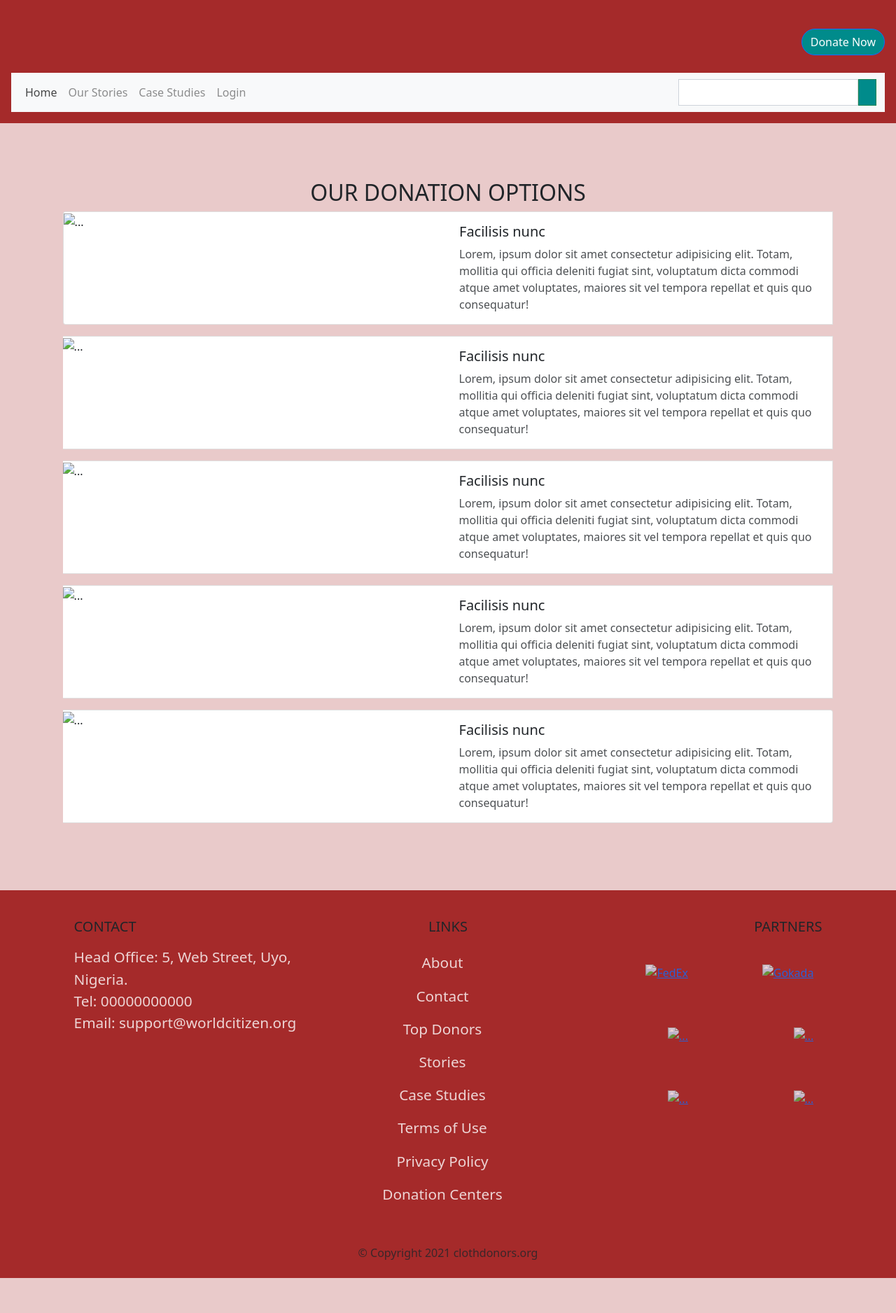
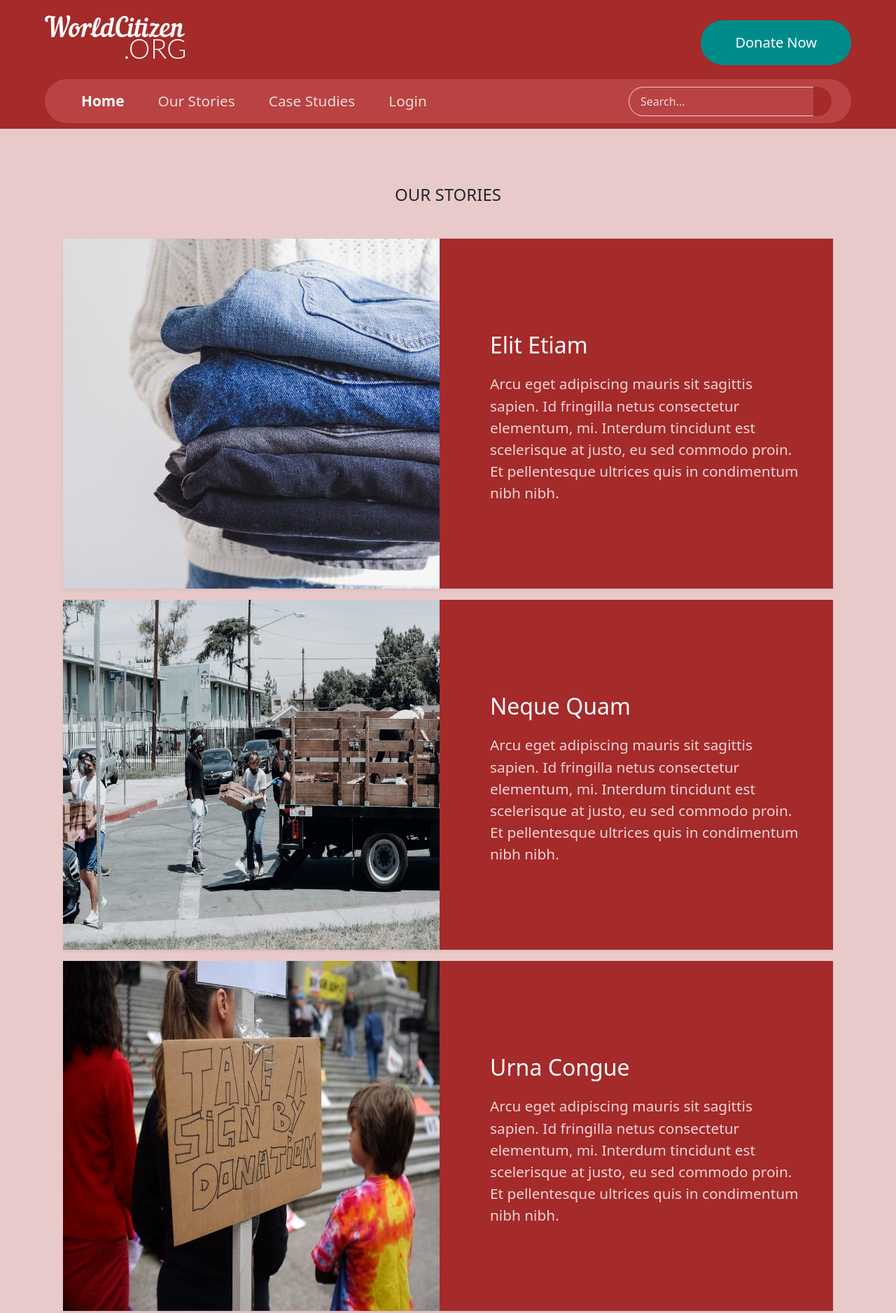
Before and after one commit to isonguyom/world-citizen, a website: page pages/stories.html in a window 1280 px wide. Shown: the top 1876 px of the page at 70% size. Before the commit the page ends 1826 px from the top, so only its background shows below. Drawn offline with nearby package versions, Linux system fonts and the light colour scheme; files that its build step writes are made by us from their sources; some icons are missing.

Commit message:
modified pages

```diff
--- a/pages/stories.html
+++ b/pages/stories.html
@@ -15,20 +15,21 @@
     <!-- Bootstrap CSS -->
     <link href="https://cdn.jsdelivr.net/npm/bootstrap@5.0.1/dist/css/bootstrap.min.css" rel="stylesheet"
         integrity="sha384-+0n0xVW2eSR5OomGNYDnhzAbDsOXxcvSN1TPprVMTNDbiYZCxYbOOl7+AMvyTG2x" crossorigin="anonymous">
-    <link rel="stylesheet" href="./css/style.css">
+    <link rel="stylesheet" href="../css/style.css">
     <title>World Cititzen</title>
 </head>
 
 <body>
 
-    <header class="primary-bg w-100 py-3 px-3">
-        <div class="d-flex justify-content-between align-items-center mb-3 pt-3">
-            <a class="navbar-brand w-25 mb-3 d-block text-" href="#">
-                <img src="./images/logo.png" alt="" class="align-text-top w-100">
+    <header class="header w-100 py-2">
+        <div class="d-flex justify-content-between align-items-center mb-2 pt-2">
+            <a class="navbar-brand w-25 mb-3 d-block" href="index.html">
+                <img src="../images/logo.png" alt="logo" class="align-text-top">
             </a>
-            <a href="#" class="btn btn-primary">Donate Now</a>
+            <a href="./pages/donation-options.html" class="btn btn-lg px-3 px-md-5 py-3 text-decoration-none">Donate
+                Now</a>
         </div>
-        <nav class="navbar navbar-expand-lg navbar-light bg-light">
+        <nav class="navbar navbar-expand-lg navbar-dark py-2 custom-navbar px-3">
             <div class="container-fluid">
                 <button class="navbar-toggler" type="button" data-bs-toggle="collapse"
                     data-bs-target="#navbarSupportedContent" aria-controls="navbarSupportedContent"
@@ -37,23 +38,24 @@
                 </button>
                 <div class="collapse navbar-collapse" id="navbarSupportedContent">
                     <ul class="navbar-nav me-auto mb-2 mb-lg-0">
-                        <li class="nav-item">
-                            <a class="nav-link active" aria-current="page" href="#">Home</a>
+                        <li class="nav-item px-3">
+                            <a class="nav-link active fw-bold text-decoration-none text-white" aria-current="page"
+                                href="index.html">Home</a>
                         </li>
-                        <li class="nav-item">
-                            <a class="nav-link" href="#">Our Stories</a>
+                        <li class="nav-item px-3">
+                            <a class="nav-link text-decoration-none text-white" href="#">Our Stories</a>
                         </li>
-                        <li class="nav-item">
-                            <a class="nav-link" href="#">Case Studies</a>
+                        <li class="nav-item px-3">
+                            <a class="nav-link text-decoration-none text-white" href="#">Case Studies</a>
                         </li>
-                        <li class="nav-item">
-                            <a class="nav-link" href="#">Login</a>
+                        <li class="nav-item px-3">
+                            <a class="nav-link text-decoration-none text-white" href="#">Login</a>
                         </li>
                     </ul>
                     <form class="d-flex">
-                        <input class="form-control rounded-0" type="search" placeholder="Search..." aria-label="Search">
-                        <button class="btn btn-outline-success d-flex rounded-0" type="submit"><i
-                                class="im im-magnifier"></i>
+                        <input class="form-control bg-transparent px-3 py-2 search-input" type="search"
+                            placeholder="Search..." aria-label="Search">
+                        <button class="btn d-flex align-items-center py-2" type="submit"><i class="im im-magnifier"></i>
                         </button>
                     </form>
                 </div>
@@ -62,100 +64,100 @@
     </header>
 
     <main>
+
         <section class="container-fluid">
-            <h2 class="text-uppercase text-center">our donation options</h2>
+            <h4 class="text-uppercase mb-5 text-center">our Stories</h4>
             <div class="card-group flex-column">
-                <div class="card mb-3 w-100">
-                    <div class="row g-0">
-                        <div class="col-md-6">
-                            <img src="./images/maude-frederique-lavoie-EDSTj4kCUcw-unsplash.jpg" class="w-100"
-                                alt="...">
+                <div class="card mb-3 w-100 primary-bg shadow-sm card2 border-0">
+                    <div class="row align-items-center ">
+                        <div class="col-sm-6 card2-img">
+                            <img src="../images/Elit Etiam.jpg" class="w-100" alt="Elit Etiam">
                         </div>
-                        <div class="col-md-6">
-                            <div class="card-body">
-                                <h5 class="card-title">Facilisis nunc</h5>
+                        <div class="col-sm-6">
+                            <div class="card-body px-lg-5">
+                                <h5 class="card-title text-capitalize">Elit etiam</h5>
                                 <p class="card-text">
-                                    Lorem, ipsum dolor sit amet consectetur adipisicing elit. Totam, mollitia qui
-                                    officia deleniti fugiat
-                                    sint, voluptatum dicta commodi atque amet voluptates, maiores sit vel tempora
-                                    repellat et quis quo
-                                    consequatur!
+                                    Arcu eget adipiscing mauris sit sagittis sapien. Id fringilla netus consectetur
+                                    elementum, mi.
+                                    Interdum tincidunt est scelerisque at justo, eu sed commodo proin. Et pellentesque
+                                    ultrices quis in
+                                    condimentum nibh nibh.
                                 </p>
                             </div>
                         </div>
                     </div>
                 </div>
-                <div class="card mb-3 w-100">
-                    <div class="row g-0">
-                        <div class="col-md-6">
-                            <img src="./images/joel-muniz-BErJJL_KsjA-unsplash.jpg" class="w-100" alt="...">
+                <div class="card mb-3 w-100 primary-bg shadow-sm card2 border-0">
+                    <div class="row align-items-center">
+                        <div class="col-sm-6 card2-img">
+                            <img src="../images/Neque Quam.jpg" class="w-100" alt="Neque Quam">
                         </div>
-                        <div class="col-md-6">
-                            <div class="card-body">
-                                <h5 class="card-title">Facilisis nunc</h5>
+                        <div class="col-sm-6">
+                            <div class="card-body px-lg-5">
+                                <h5 class="card-title text-capitalize">Neque quam</h5>
                                 <p class="card-text">
-                                    Lorem, ipsum dolor sit amet consectetur adipisicing elit. Totam, mollitia qui
-                                    officia deleniti fugiat
-                                    sint, voluptatum dicta commodi atque amet voluptates, maiores sit vel tempora
-                                    repellat et quis quo
-                                    consequatur!
+                                    Arcu eget adipiscing mauris sit sagittis sapien. Id fringilla netus consectetur
+                                    elementum, mi.
+                                    Interdum tincidunt est scelerisque at justo, eu sed commodo proin. Et pellentesque
+                                    ultrices quis in
+                                    condimentum nibh nibh.
                                 </p>
                             </div>
                         </div>
                     </div>
                 </div>
-                <div class="card mb-3 w-100">
-                    <div class="row g-0">
-                        <div class="col-md-6">
-                            <img src="./images/akshay-chauhan-CsLWTb7gQDQ-unsplash.jpg" class="w-100" alt="...">
+                <div class="card mb-3 w-100 primary-bg shadow-sm card2 border-0">
+                    <div class="row align-items-center">
+                        <div class="col-sm-6 card2-img">
+                            <img src="../images/Urna Congue.jpg" class="w-100" alt="Urna Congue">
                         </div>
-                        <div class="col-md-6">
-                            <div class="card-body">
-                                <h5 class="card-title">Facilisis nunc</h5>
+                        <div class="col-sm-6">
+                            <div class="card-body px-lg-5">
+                                <h5 class="card-title text-capitalize">Urna congue</h5>
                                 <p class="card-text">
-                                    Lorem, ipsum dolor sit amet consectetur adipisicing elit. Totam, mollitia qui
-                                    officia deleniti fugiat
-                                    sint, voluptatum dicta commodi atque amet voluptates, maiores sit vel tempora
-                                    repellat et quis quo
-                                    consequatur!
+                                    Arcu eget adipiscing mauris sit sagittis sapien. Id fringilla netus consectetur
+                                    elementum, mi.
+                                    Interdum tincidunt est scelerisque at justo, eu sed commodo proin. Et pellentesque
+                                    ultrices quis in
+                                    condimentum nibh nibh.
                                 </p>
                             </div>
                         </div>
                     </div>
                 </div>
-                <div class="card mb-3 w-100">
-                    <div class="row g-0">
-                        <div class="col-md-6">
-                            <img src="./images/akshay-chauhan-CsLWTb7gQDQ-unsplash.jpg" class="w-100" alt="...">
+                <div class="card mb-3 w-100 primary-bg shadow-sm card2 border-0">
+                    <div class="row align-items-center">
+                        <div class="col-sm-6 card2-img">
+                            <img src="../images/Neque Quam.jpg" class="w-100" alt="Neque Quam">
                         </div>
-                        <div class="col-md-6">
-                            <div class="card-body">
-                                <h5 class="card-title">Facilisis nunc</h5>
+                        <div class="col-sm-6">
+                            <div class="card-body px-lg-5">
+                                <h5 class="card-title text-capitalize">Neque quam</h5>
                                 <p class="card-text">
-                                    Lorem, ipsum dolor sit amet consectetur adipisicing elit. Totam, mollitia qui
-                                    officia deleniti fugiat
-                                    sint, voluptatum dicta commodi atque amet voluptates, maiores sit vel tempora
-                                    repellat et quis quo
-                                    consequatur!
+                                    Arcu eget adipiscing mauris sit sagittis sapien. Id fringilla netus consectetur
+                                    elementum, mi.
+                                    Interdum tincidunt est scelerisque at justo, eu sed commodo proin. Et pellentesque
+                                    ultrices quis in
+                                    condimentum nibh nibh.
                                 </p>
                             </div>
                         </div>
                     </div>
                 </div>
-                <div class="card mb-3 w-100">
-                    <div class="row g-0">
-                        <div class="col-md-6">
-                            <img src="./images/akshay-chauhan-CsLWTb7gQDQ-unsplash.jpg" class="w-100" alt="...">
+                <div class="card mb-3 w-100 primary-bg shadow-sm card2 border-0">
+                    <div class="row align-items-center">
+                        <div class="col-sm-6 card2-img">
+                            <img src="../images/Urna Congue.jpg" class="w-100" alt="Urna Congue">
                         </div>
-                        <div class="col-md-6">
-                            <div class="card-body">
-                                <h5 class="card-title">Facilisis nunc</h5>
+                        <div class="col-sm-6">
+                            <div class="card-body px-lg-5">
+                                <h5 class="card-title text-capitalize">Urna congue</h5>
                                 <p class="card-text">
-                                    Lorem, ipsum dolor sit amet consectetur adipisicing elit. Totam, mollitia qui
-                                    officia deleniti fugiat
-                                    sint, voluptatum dicta commodi atque amet voluptates, maiores sit vel tempora
-                                    repellat et quis quo
-                                    consequatur!
+                                    Arcu eget adipiscing mauris sit sagittis sapien. Id fringilla netus consectetur
+                                    elementum, mi.
+                                    Interdum tincidunt est scelerisque at justo, eu sed commodo proin. Et pellentesque
+                                    ultrices quis in
+                                    condimentum nibh nibh.
                                 </p>
                             </div>
                         </div>
@@ -170,14 +172,14 @@
             <div class="card-group">
                 <div class="card bg-transparent border-0 mb-3">
                     <div class="card-body">
-                        <h5 class="card-title text-uppercase text-dark mb-3">Contact</h5>
+                        <h5 class="card-title text-uppercase text-white mb-3">Contact</h5>
                         <address>
                             Head Office: 5, Web
                             Street, Uyo, Nigeria. <br>
                             Tel: 00000000000 <br>
                             Email: support@worldcitizen.org
                         </address>
-                        <nav class="nav mt-3">
+                        <nav class="nav mt-4 mt-sm-5 social-nav">
                             <a class="nav-link ps-0 text-white" href="#"><i class="im im-twitter"></i></a>
                             <a class="nav-link text-white" href="#"><i class="im im-instagram"></i></a>
                             <a class="nav-link text-white" href="#"><i class="im im-facebook"></i></a>
@@ -187,7 +189,7 @@
                 </div>
                 <div class="card bg-transparent border-0 mb-3 text-sm-center">
                     <div class="card-body">
-                        <h5 class="card-title text-uppercase text-dark mb-3">Links</h5>
+                        <h5 class="card-title text-uppercase text-white mb-3">Links</h5>
                         <nav class="nav flex-column">
                             <a class="nav-link text-white ps-0" href="#">About</a>
                             <a class="nav-link text-white ps-0" href="#">Contact</a>
@@ -202,36 +204,37 @@
                 </div>
                 <div class="card bg-transparent border-0 text-sm-end">
                     <div class="card-body">
-                        <h5 class="card-title text-uppercase text-dark mb-3">Partners</h5>
+                        <h5 class="card-title text-uppercase text-white mb-3">Partners</h5>
                         <div class="row">
                             <div class="col-6 p-3 p-lg-4 mb-md-3">
                                 <a href="#">
-                                    <img class="w-75" src="./images/path4.png" alt="FedEx">
+                                    <img class="w-75" src="../images/fedex.png" alt="FedEx">
                                 </a>
                             </div>
                             <div class="col-6 p-3 p-lg-4 mb-md-3">
                                 <a href="#">
-                                    <img class="w-75" src="./images/Shape.png" alt="Gokada">
+                                    <img class="w-75" src="../images/gokada.png" alt="Gokada">
                                 </a>
                             </div>
                             <div class="col-6 p-3 p-lg-4 mb-md-3">
                                 <a href="#">
-                                    <img class="w-75" src="./images/Layer_2_1_.png" alt="...">
+                                    <img class="w-75" src="../images/wash-junkie.png" alt="Walkie junkie">
                                 </a>
                             </div>
                             <div class="col-6 p-3 p-lg-4 mb-md-3">
                                 <a href="#">
-                                    <img class="w-75" src="./images/image.png" alt="...">
+                                    <img class="w-75" src="../images/aystitches.png" alt="aystitches">
                                 </a>
                             </div>
                             <div class="col-6 p-3 p-lg-4 mb-md-3">
                                 <a href="#">
-                                    <img class="w-75" src="./images/image (1).png" alt="...">
+                                    <img class="w-75" src="../images/nigeria-good-people-great-nation.png"
+                                        alt="good people great nation">
                                 </a>
                             </div>
                             <div class="col-6 p-3 p-lg-4 mb-md-3">
                                 <a href="#">
-                                    <img class="w-50" src="./images/image (2).png" alt="...">
+                                    <img class="w-50" src="../images/nigeria-coat-of-arm.png" alt="nigeria coat of arm">
                                 </a>
                             </div>
                         </div>
@@ -240,10 +243,9 @@
             </div>
         </section>
         <section class="container-fluid py-2">
-            <p class="text-center text-dark">© Copyright 2021 clothdonors.org</p>
+            <p class="text-center text-white copyright">© Copyright 2021 worldcitizen.org</p>
         </section>
     </footer>
-
 
 
 
@@ -251,8 +253,6 @@
     <script src="https://cdn.jsdelivr.net/npm/bootstrap@5.0.1/dist/js/bootstrap.bundle.min.js"
         integrity="sha384-gtEjrD/SeCtmISkJkNUaaKMoLD0//ElJ19smozuHV6z3Iehds+3Ulb9Bn9Plx0x4"
         crossorigin="anonymous"></script>
-
-
 </body>
 
 </html>
```
Also changed, not shown: pages/case-studies.html (+77 -75 lines), pages/congrats.html (+38 -35 lines), pages/donation-details.html (+3 -3 lines), pages/login.html (+49 -52 lines), pages/signup.html (+63 -67 lines), scss/style.scss (+17 -9 lines), css/style.css, scss/dist/style.css, 1 other file.
